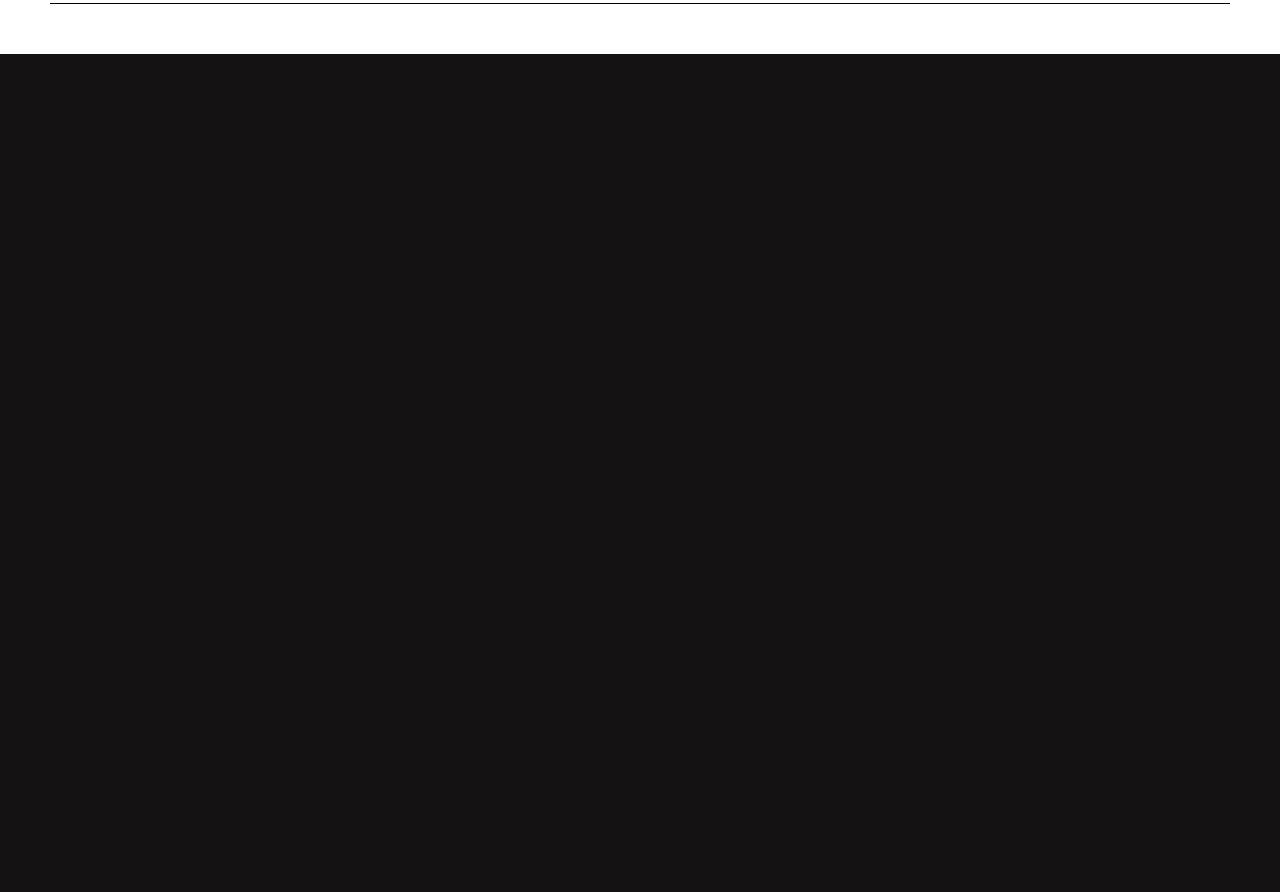
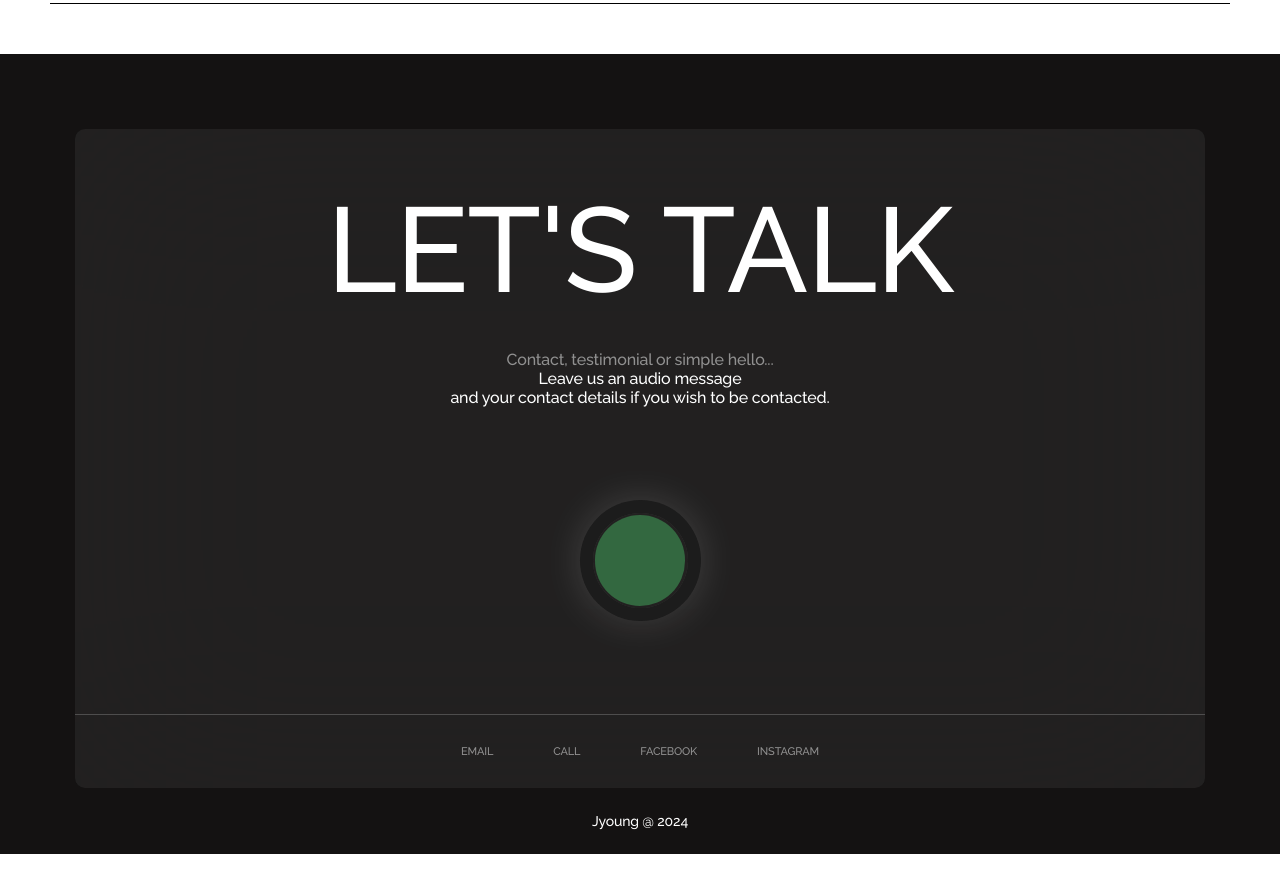
Before and after one commit to jeunseon/qude_audio, a plain HTML site: page index.html in a window 1280 px wide. Shown: the part 7140-8032 px from the top of the page. After the commit the page ends 7994 px from the top, so only its background shows below. Drawn offline with Linux system fonts and the light colour scheme.

Commit message:
j.young footer 영역 html, css

```diff
--- a/css/main.css
+++ b/css/main.css
@@ -23,7 +23,6 @@ body {
     margin: 0 auto;
     background: #141212;
     color: #fff;
-    padding-bottom: 1000px;
 }
 header {
     position: fixed;
@@ -499,3 +498,103 @@ section {
     opacity: 0;
     z-index: 100;
 }
+
+/* footer 영역 */
+.footer {
+    position: relative;
+    overflow: hidden;
+}
+.footer .inner {
+    height: 100vh;
+    padding: 75px 75px 25px;
+    box-sizing: border-box;
+    display: flex;
+    flex-direction: column;
+    z-index: 2;
+}
+.footer .inner .box {
+    padding: 50px 0 0;
+    background: rgba(55,55,55, .4);
+    backdrop-filter: blur(100px);
+    display: flex;
+    flex-direction: column;
+    flex-grow: 1;
+}
+.footer .inner .box .mainTextBox {
+    text-align: center;
+}
+.footer .inner .box .mainTextBox h2 {
+    font-size: 120px;
+    text-transform: uppercase;
+    letter-spacing: -1px;
+    font-weight: normal;
+    margin-bottom: 30px;
+}
+.footer .inner .box .mainTextBox span {
+    opacity: .5;
+    display: block;
+}
+.footer .inner .box .talkBtn {
+    display: grid;
+    place-items: center;
+    flex-grow: 1;
+}
+.footer .inner .box .talkBtn a {
+    display: block;
+    width: 95px;
+    height: 95px;
+    border-radius: 100%;
+    box-shadow: 0 0 0 13px #1c1c1c, 0 0 50px rgba(255, 255, 255, .3);
+}
+.footer .inner .box .talkBtn a span {
+    display: block;
+    width: 95%;
+    height: 95%;
+    margin: 2.5% auto;
+    border-radius: 100%;
+    background: #336840;
+    transition: .3s;
+}
+.footer .inner .box .talkBtn a:hover span {
+    width: 100%;
+    height: 100%;
+    margin: 0 auto;
+}
+.footer .box .btnBox {
+    display: flex;
+    justify-content: center;
+    flex-direction: row;
+    border-top: 1px solid rgba(255, 255, 255, .2);
+}
+.footer .box .btnBox .btn {
+    margin: 20px;
+    padding: 10px;
+    background: none;
+    color: #fff;
+    opacity: .5;
+    text-transform: uppercase;
+}
+.footer .box .btnBox .btn:hover {
+    opacity: 1;
+}
+.footer .copyrignt {
+    flex-direction: row;
+    text-align: center;
+    padding-top: 25px;
+    font-size: 14px;
+}
+.footer .logoWrap {
+    position: absolute;
+    top: -50%;
+    left: 0;
+    width: 100%;
+    z-index: 1;
+    display: flex;
+    justify-content: space-between;
+}
+.footer .logoWrap span {
+    width: 16%;
+}
+.footer .logoWrap span img {
+    width: 100%;
+}
--- a/index.html
+++ b/index.html
@@ -313,6 +313,41 @@
                 </div>
             </div>
         </section>
+        <footer class="footer">
+            <div class="inner">
+                <div class="box">
+                    <div class="mainTextBox">
+                        <h2>LET's TALK</h2>
+                        <p>
+                            <span>Contact, testimonial or simple hello...</span>
+                            Leave us an audio message<br>and your contact details if you wish to be contacted.
+                        </p>
+                    </div>
+                    <div class="talkBtn">
+                        <a href="javacript:void(0)">
+                            <span></span>
+                        </a>
+                    </div>
+                    <div class="btnBox">
+                        <div class="btn">email</div>
+                        <div class="btn">call</div>
+                        <div class="btn">facebook</div>
+                        <div class="btn">instagram</div>
+                    </div>
+                </div>
+                <div class="copyrignt">
+                    <p>Jyoung &#64; 2024</p>
+                </div>
+            </div>
+            <div class="logoWrap">
+                <span id="j"><img src="./images/logo/L_J.png" alt="j"></span>
+                <span id="y"><img src="./images/logo/L_Y.png" alt="y"></span>
+                <span id="o"><img src="./images/logo/L_O.png" alt="o"></span>
+                <span id="u"><img src="./images/logo/L_U.png" alt="u"></span>
+                <span id="n"><img src="./images/logo/L_N.png" alt="n"></span>
+                <span id="g"><img src="./images/logo/L_G.png" alt="g"></span>
+            </div>
+        </footer>
     </div>
 </body>
 </html>
```
